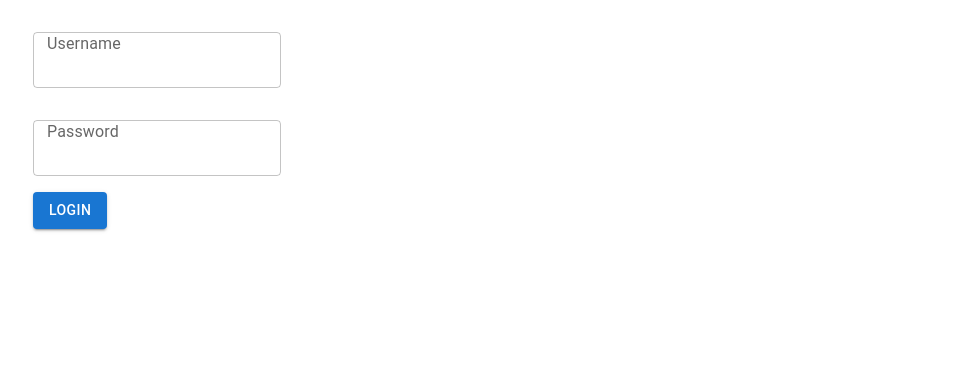
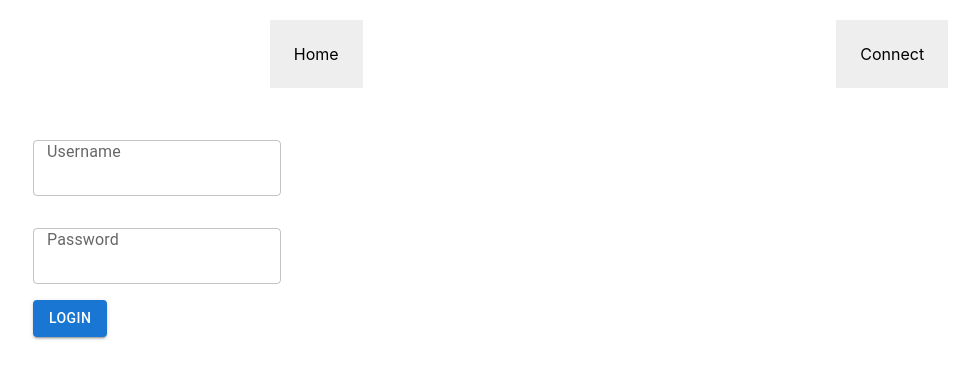
Before and after one commit to fabienmacip/devoir07, a React (Create React App) app: page /login in a window 1280 px wide. Shown: the top 378 px of the page, without its empty margins (31-1010 px from the left). Built offline with nearby package versions, Linux system fonts and the light colour scheme.

Commit message:
16 Disconnect ok, reste le scss à faire

```diff
--- a/src/App.js
+++ b/src/App.js
@@ -9,7 +9,9 @@ import authAPI from './services/authAPI';
 import Container from '@mui/material/Container';
 import {BrowserRouter, Route, Routes, Navigate} from 'react-router-dom';
 import PrivateRoute from './components/PrivateRoute';
-import AuthContext from './contexts/authContext';
+import AuthContext from './contexts/AuthContext';
+import NavBar from './components/NavBar';
+
 
 const routes = [
   {
@@ -69,8 +71,8 @@ function App() {
         <div className="App">
 
 
+              <NavBar />
           <Routes>
-
               <Route path="/" element={<PhotosPage />}></Route>
               <Route path="/photos/:id" element={<PhotoPage />}></Route>
               <Route path="/login" element={<LoginPage />}></Route>
--- /dev/null
+++ b/src/components/NavBar.js
@@ -0,0 +1,34 @@
+import React, {useContext} from "react"
+import {Link, useNavigate} from "react-router-dom"
+import AuthContext from "../contexts/AuthContext"
+import authAPI from "../services/authAPI"
+
+const NavBar = () => {
+
+  const {isAuthenticated, setIsAuthenticated} = useContext(AuthContext)
+  const navigate = useNavigate()
+
+  const handleDisconnect = () => {
+    authAPI.logout()
+    setIsAuthenticated(false)
+    navigate("/")
+  }
+
+  return (
+    <nav>
+      <Link to="/">
+        Home
+      </Link>
+      {isAuthenticated && <Link to="/admin">
+        Admin
+      </Link>}
+      {!isAuthenticated && <Link to="/login">
+        Connect
+      </Link>}
+      {isAuthenticated && <span onClick={handleDisconnect}>Disconnect</span>}
+    </nav>
+  )
+}
+
+
+export default NavBar;
--- a/src/components/PrivateRoute.js
+++ b/src/components/PrivateRoute.js
@@ -1,12 +1,12 @@
 import React, {useContext} from "react";
-import authContext from "../contexts/authContext";
+import AuthContext from "../contexts/AuthContext";
 import {useNavigate, Navigate, Route} from "react-router-dom";
 //import AdminPhotosPage from "../pages/AdminPhotosPage";
 
 //const PrivateRoute = ({path, component}) => {
   function PrivateRoute ({children}) {
 
-  const {isAuthenticated} = useContext(authContext)
+  const {isAuthenticated} = useContext(AuthContext)
   const {location} = useNavigate()
 
 
--- a/src/index.scss
+++ b/src/index.scss
@@ -35,3 +35,16 @@ a {
 form div {
   margin-top: 1rem;
 }
+
+nav {
+  display: flex;
+  justify-content: space-around;
+}
+nav a {
+  padding: 1.5rem;
+  background-color: rgb(238,238,238);
+  color: #000;
+}
+nav a:hover {
+  background-color: rgb(243,243,243);
+}
--- a/src/pages/LoginPage.js
+++ b/src/pages/LoginPage.js
@@ -1,7 +1,7 @@
 import React, {useState, useContext} from 'react';
 import TextField from '@mui/material/TextField';
 import {Button} from '@mui/material';
-import authContext from '../contexts/authContext';
+import authContext from '../contexts/AuthContext';
 import authAPI from '../services/authAPI';
 import {Navigate, useNavigate} from "react-router-dom";
 
--- a/src/services/authAPI.js
+++ b/src/services/authAPI.js
@@ -24,7 +24,15 @@ function isAuthenticated() {
   return false
 }
 
+function logout() {
+  window.localStorage.removeItem('authToken')
+  window.localStorage.removeItem('username')
+  delete axios.defaults.headers["Authorization"]
+}
+
+
 export default {
   authenticate,
-  isAuthenticated
+  isAuthenticated,
+  logout
 };
```
